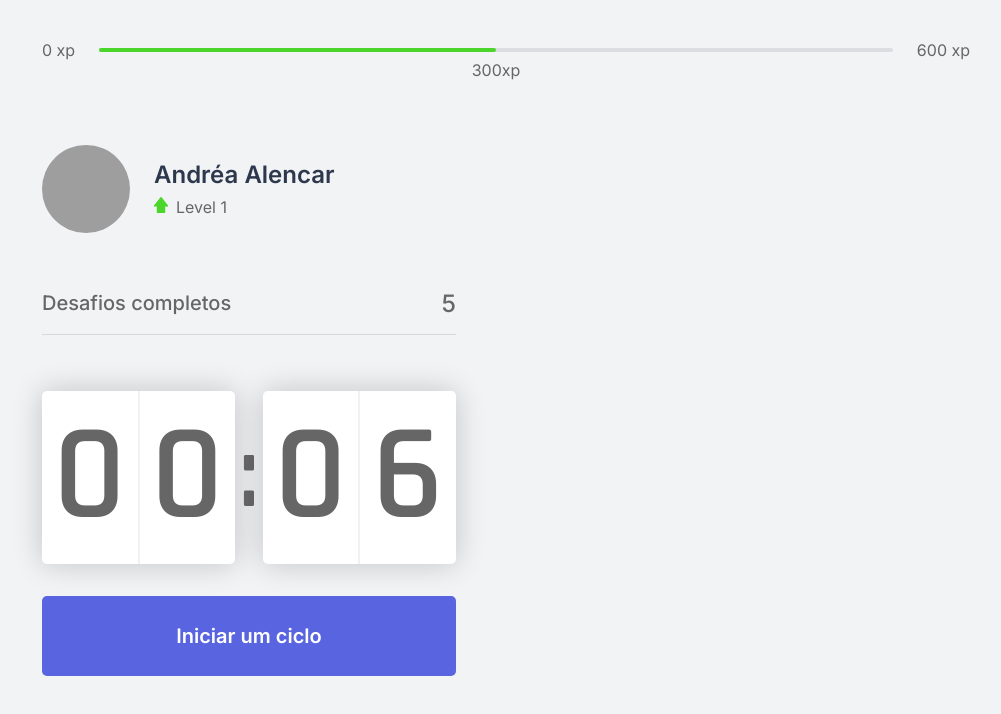
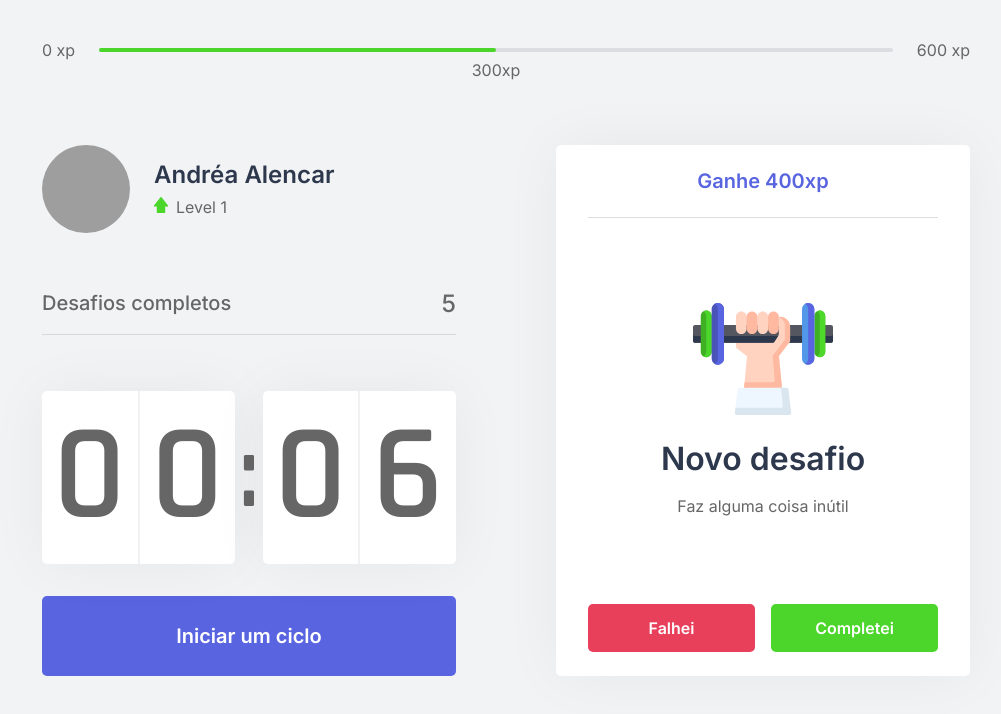
Before and after one commit to andreaflether/move.it, a Next.js app: page / in a window 1280 px wide. Shown: the top 714 px of the page, without its empty margins (134-1135 px from the left). Built offline with nearby package versions, Linux system fonts and the light colour scheme; grey boxes are pictures that could not be loaded.

Commit message:
Parte visual do componente ChallengeBox finalizada

```diff
--- /dev/null
+++ b/src/components/ChallengeBox.tsx
@@ -0,0 +1,45 @@
+import styles from '../styles/components/ChallengeBox.module.css';
+
+export function ChallengeBox() {
+  const hasActiveChallenge = true;
+
+  return (
+    <div className={styles.challengeBoxContainer}>
+      { hasActiveChallenge ? (
+        <div className={styles.challengeActive}>
+          <header>Ganhe 400xp</header>
+
+          <main>
+            <img src="icons/body.svg" alt=""/>
+            <strong>Novo desafio</strong>
+
+            <p>Faz alguma coisa inútil</p>
+          </main>
+
+          <footer>
+            <button
+              type="button"
+              className={styles.challengeFailedButton}
+            >
+              Falhei
+            </button>
+            <button
+              type="button"
+              className={styles.challengeSucceededButton}
+            >
+              Completei
+            </button>
+          </footer>
+        </div>
+      ) : (
+        <div className={styles.challengeNotActive}>
+          <strong>Finalize um ciclo para receber um desafio</strong>
+          <p>
+            <img src="icons/level-up.svg" alt="Level up"/>
+            Avance de nível completando desafios
+          </p>
+        </div>
+      )}
+    </div>
+  );
+}
--- a/src/pages/index.tsx
+++ b/src/pages/index.tsx
@@ -1,9 +1,10 @@
+import Head from 'next/head';
+
 import { ExperienceBar } from '../components/ExperienceBar';
 import { Profile } from '../components/Profile';
 import { CompletedChallenges } from '../components/CompletedChallenges';
 import { Countdown } from '../components/Countdown';
-
-import Head from 'next/head';
+import { ChallengeBox } from '../components/ChallengeBox';
 
 import styles from '../styles/pages/Home.module.css';
 
@@ -23,7 +24,9 @@
           <CompletedChallenges />
           <Countdown />
         </div>
-        <div></div>
+        <div>
+          <ChallengeBox />
+        </div>
       </section>
     </div>
   )
--- /dev/null
+++ b/src/styles/components/ChallengeBox.module.css
@@ -0,0 +1,102 @@
+.challengeBoxContainer {
+  height: 100%;
+  background: var(--white);
+  border-radius: 5px;
+  box-shadow: 0 0 60px rgba(0, 0, 0, 0.05);
+  padding: 1.5rem 2rem;
+  display: flex;
+  flex-direction: column;
+  align-items: center;
+  justify-content: center;
+  text-align: center;
+}
+
+.challengeNotActive {
+  display: flex;
+  flex-direction: column;
+  align-items: center;
+}
+
+.challengeNotActive strong {
+  font-size: 1.5rem;
+  font-weight: 500;
+  line-height: 1.4;
+}
+
+.challengeNotActive p {
+  display: flex;
+  flex-direction: column;
+  align-items: center;
+  line-height: 1.4;
+  max-width: 70%;
+  margin-top: 3rem;
+}
+
+.challengeNotActive p img {
+  margin-bottom: 1rem;
+}
+
+.challengeActive {
+  height: 100%;
+  display: flex;
+  width: 100%;
+  flex-direction: column;
+}
+
+.challengeActive header {
+  color: var(--blue);
+  font-weight: 600;
+  font-size: 1.25rem;
+  padding: 0 2rem 1.5rem;
+  border-bottom: 1px solid var(--gray-line);
+}
+
+.challengeActive main {
+  flex: 1;
+  display: flex;
+  flex-direction: column;
+  align-items: center;
+  justify-content: center;
+}
+
+.challengeActive main strong {
+  font-size: 2rem;
+  font-weight: 600;
+  color: var(--title);
+  margin: 1.5rem 0 1rem;
+}
+
+.challengeActive main p {
+  line-height: 1.5;
+}
+
+.challengeActive footer {
+  display: grid;
+  grid-template-columns: repeat(2, 1fr);
+  gap: 1rem;
+}
+
+.challengeActive footer button {
+  height: 3rem;
+  display: flex;
+  align-items: center;
+  justify-content: center;
+  border: 0;
+  border-radius: 5px;
+  color: var(--white);
+  font-size: 1rem;
+  font-weight: 600;
+  transition: filter 0.2s;
+}
+
+.challengeActive footer button.challengeFailedButton {
+  background: var(--red);
+}
+
+.challengeActive footer button.challengeSucceededButton {
+  background: var(--green);
+}
+
+.challengeActive footer button:hover {
+  filter: brightness(0.9);
+}
--- a/src/styles/components/Countdown.module.css
+++ b/src/styles/components/Countdown.module.css
@@ -12,7 +12,7 @@
   align-items: center;
   justify-content: space-evenly;
   background: var(--white);
-  box-shadow: 0 0 30px rgba(0, 0, 0, 0.2);
+  box-shadow: 0 0 60px rgba(0, 0, 0, 0.05);
   border-radius: 5px;
   font-size: 8.5rem;
   text-align: center;
```
